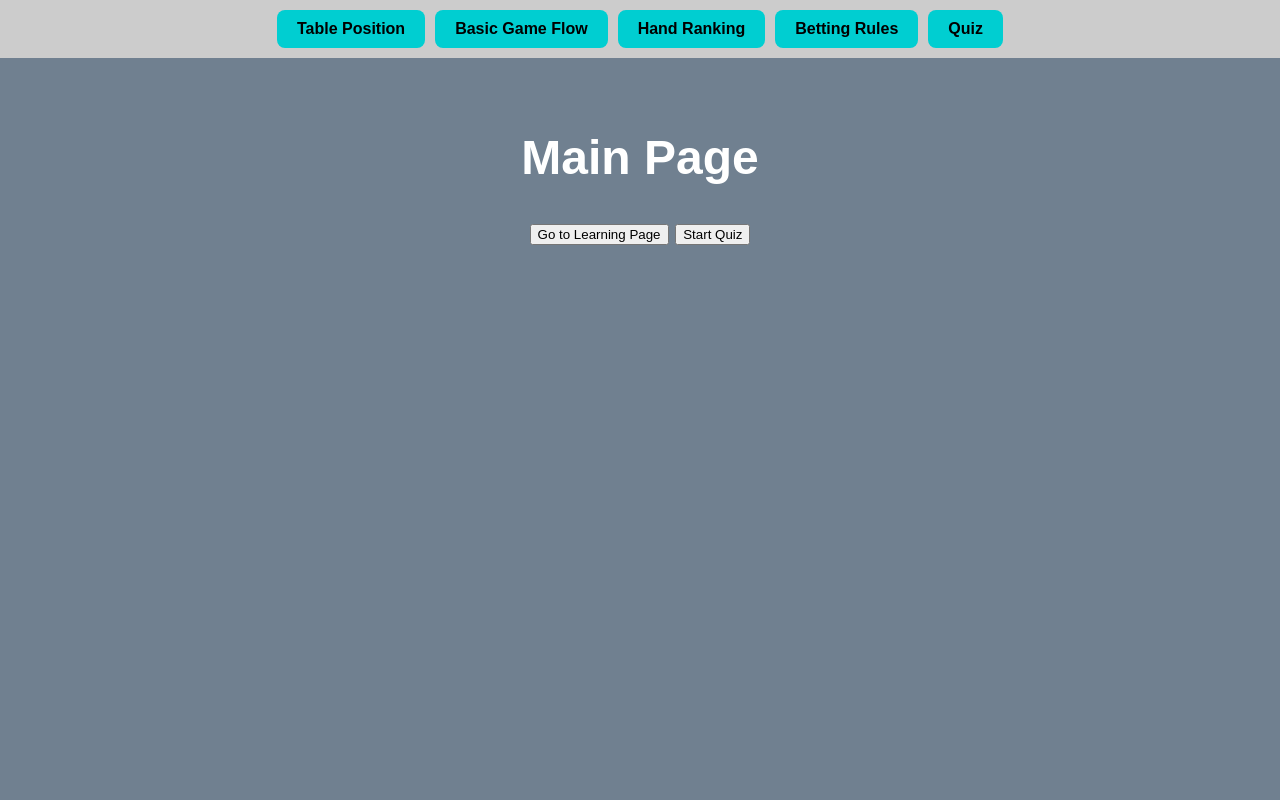
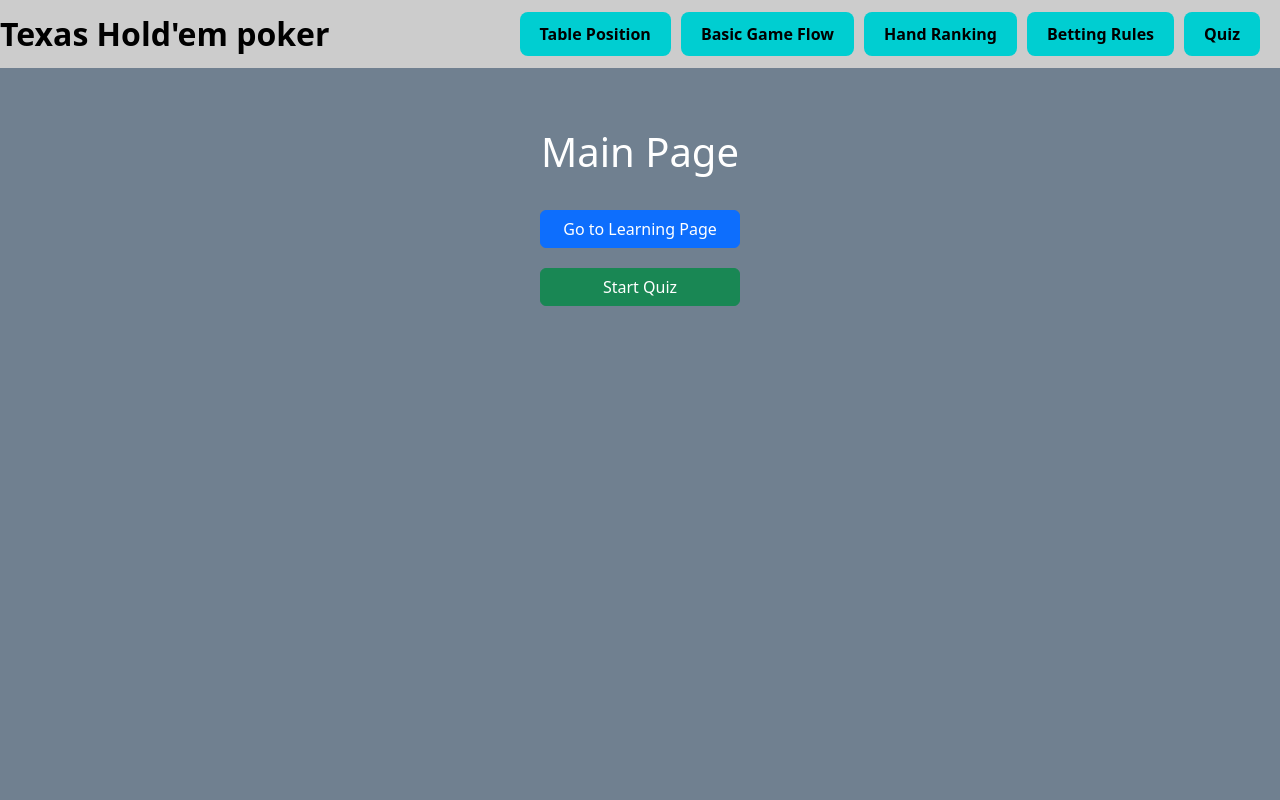
Before and after one commit to GMNBNBNB/4710UI, a Flask app: page / in a window 1280 px wide. Run offline with Flask 3, Linux system fonts and the light colour scheme.

Commit message:
add more learning feature and modify main page

```diff
--- a/static/css/nav_arrows.css
+++ b/static/css/nav_arrows.css
@@ -15,13 +15,10 @@
     display: inline-flex;
     align-items: center;
 }
-/* 左箭头 */
 .nav-arrows a.prev::before {
     content: "◀";
     margin-right: 6px;
-    /* position: static; 伪元素默认就是 static，不用写 */
 }
-/* 右箭头 */
 .nav-arrows a.next::after {
     content: "▶";
     margin-left: 6px;
--- a/templates/index.html
+++ b/templates/index.html
@@ -8,11 +8,32 @@
 <head>
     <meta charset="UTF-8">
     <title>Main Page</title>
+    <!-- Bootstrap CSS CDN -->
+    <link href="https://cdn.jsdelivr.net/npm/bootstrap@5.3.2/dist/css/bootstrap.min.css" rel="stylesheet" integrity="sha384-T3c6CoIi6uLrA9TneNEoa7RxnatzjcDSCmG1MXxSR1GAsXEV/Dwwykc2MPK8M2HN" crossorigin="anonymous">
+    <style>
+        .center-content {
+            display: flex;
+            flex-direction: column;
+            align-items: center;
+            text-align: center;
+            margin-top: 20px; /* Adjusts the content to be closer to the top */
+        }
+        .btn-custom {
+            margin: 10px;
+            width: 200px;
+        }
+    </style>
 </head>
 <body>
-        <h1>Main Page</h1>
-        <a href="{{ url_for('learning') }}"><button>Go to Learning Page</button></a>
-        <a href="{{ url_for('quiz_home') }}"><button>Start Quiz</button></a>
+    <div class="container">
+        <div class="center-content">
+            <h1 class="mb-4">Main Page</h1>
+            <a href="{{ url_for('learning') }}"><button class="btn btn-primary btn-custom">Go to Learning Page</button></a>
+            <a href="{{ url_for('quiz_home') }}"><button class="btn btn-success btn-custom">Start Quiz</button></a>
+        </div>
+    </div>
+    <!-- Bootstrap JS CDN -->
+    <script src="https://cdn.jsdelivr.net/npm/bootstrap@5.3.2/dist/js/bootstrap.bundle.min.js" integrity="sha384-C6RzsynM9kWDrMNeT87bh95OGNyZPhcTNXj1NW7RuBCsyN/o0jlpcV8Qyq46cDfL" crossorigin="anonymous"></script>
 </body>
 </html>
 {% endblock %}
--- a/templates/nav.html
+++ b/templates/nav.html
@@ -17,12 +17,22 @@
     }
     .nav {
       background-color: #ccc;
-      padding: 10px;
+      padding: 10px 20px;
       display: flex;
-      justify-content: center;
+      justify-content: space-between;
+      align-items: center;
+    }
+    .site-title {
+      font-size: 2rem;
+      font-weight: bold;
+      color: #000;
+      text-decoration: none;
+    }
+    .nav-items {
+      display: flex;
       gap: 10px;
     }
-    .nav a {
+    .nav-items a {
       display: inline-block;
       padding: 10px 20px;
       text-decoration: none;
@@ -31,7 +41,7 @@
       border-radius: 8px;
       font-weight: bold;
     }
-    .nav a.active {
+    .nav-items a.active {
       background-color: #4169E1;
       color: #fff;
     }
@@ -42,18 +52,20 @@
       padding: 40px 20px;
       text-align: center;
       font-size: 1.5rem;
-      position: relative;
     }
     {% block extra_style %}{% endblock %}
   </style>
 </head>
 <body>
   <nav class="nav">
-    <a href="{{ url_for('table_position') }}">Table Position</a>
-    <a href="{{ url_for('basic_game_flow') }}">Basic Game Flow</a>
-    <a href="{{ url_for('hand_ranking') }}">Hand Ranking</a>
-    <a href="{{ url_for('betting_rules') }}">Betting Rules</a>
-    <a href="{{ url_for('quiz_home') }}" class="{% if request.path == '/quiz' %}active{% endif %}">Quiz</a>
+    <a href="{{ url_for('index') }}" class="site-title">Texas Hold'em poker</a>
+    <div class="nav-items">
+      <a href="{{ url_for('table_position') }}">Table Position</a>
+      <a href="{{ url_for('basic_game_flow') }}">Basic Game Flow</a>
+      <a href="{{ url_for('hand_ranking') }}">Hand Ranking</a>
+      <a href="{{ url_for('betting_rules') }}">Betting Rules</a>
+      <a href="{{ url_for('quiz_home') }}" class="{% if request.path == '/quiz' %}active{% endif %}">Quiz</a>
+    </div>
   </nav>
 
   <div class="content">
--- a/templates/table_position.html
+++ b/templates/table_position.html
@@ -49,7 +49,7 @@
     border: 2px solid #999;
     border-radius: 50%;
   }
-  /* dealer的圆圈大一些，颜色改为黑色 */
+
   .seat-container.dealer .seat {
     background-color: #000;
     border-color: #333;
@@ -76,10 +76,9 @@
     visibility: visible;
   }
   .seat-container:hover .seat {
-    background-color: #FFD700; /* 金黄色 */
+    background-color: #FFD700;
   }
 
-  /* 调整成更居中的百分比 */
   .under-the-gun {
     top: 5%;
     left: 50%;
@@ -106,7 +105,6 @@
     transform: translate(50%, -50%);
   }
 
-  /* 右侧点点点 */
   .seat-dot {
     position: absolute;
     width: 12px; height: 12px;
```
Also changed, not shown: templates/basic_game_flow.html (added, +44 -0 lines), templates/betting_rules.html (added, +128 -0 lines), templates/hand_ranking.html (+5 -8 lines). Lines whose indentation alone changed are shown as unchanged.
